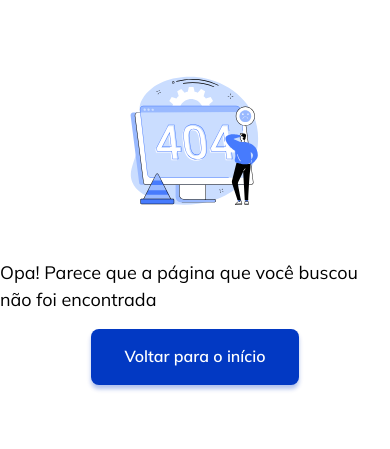
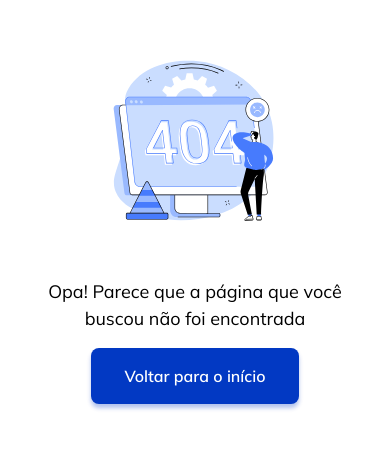
Before and after one commit to eduardomuchak/PetroSchematics, a React (Create React App) app: page /cadastre-se in a window 390 px wide. Shown: the part 217-666 px from the top of the page. Built offline with nearby package versions, Linux system fonts and the light colour scheme; no server answers.

Commit message:
fix: :art: ajuste responsividade pagina de not found

```diff
--- a/src/pages/NotFound/index.tsx
+++ b/src/pages/NotFound/index.tsx
@@ -8,10 +8,10 @@ export function NotFound() {
   return (
     <Flex align="center" justify="center" height="100vh" direction={'column'}>
       <Box textAlign="center" py={10} px={6} gap={12}>
-        <Image src={NotFoundSVG} alt="Página não encontrada" w={'70vw'} />
+        <Image src={NotFoundSVG} alt="Página não encontrada" w={{ base: '100%', sm: '75vw' }} />
       </Box>
-      <Flex direction={'column'} align={'center'}>
-        <Text fontSize="18px" mb={4}>
+      <Flex direction={'column'} align={'center'} px={10}>
+        <Text fontSize="18px" mb={4} textAlign={'center'}>
           Opa! Parece que a página que você buscou não foi encontrada
         </Text>
         <Button
```
